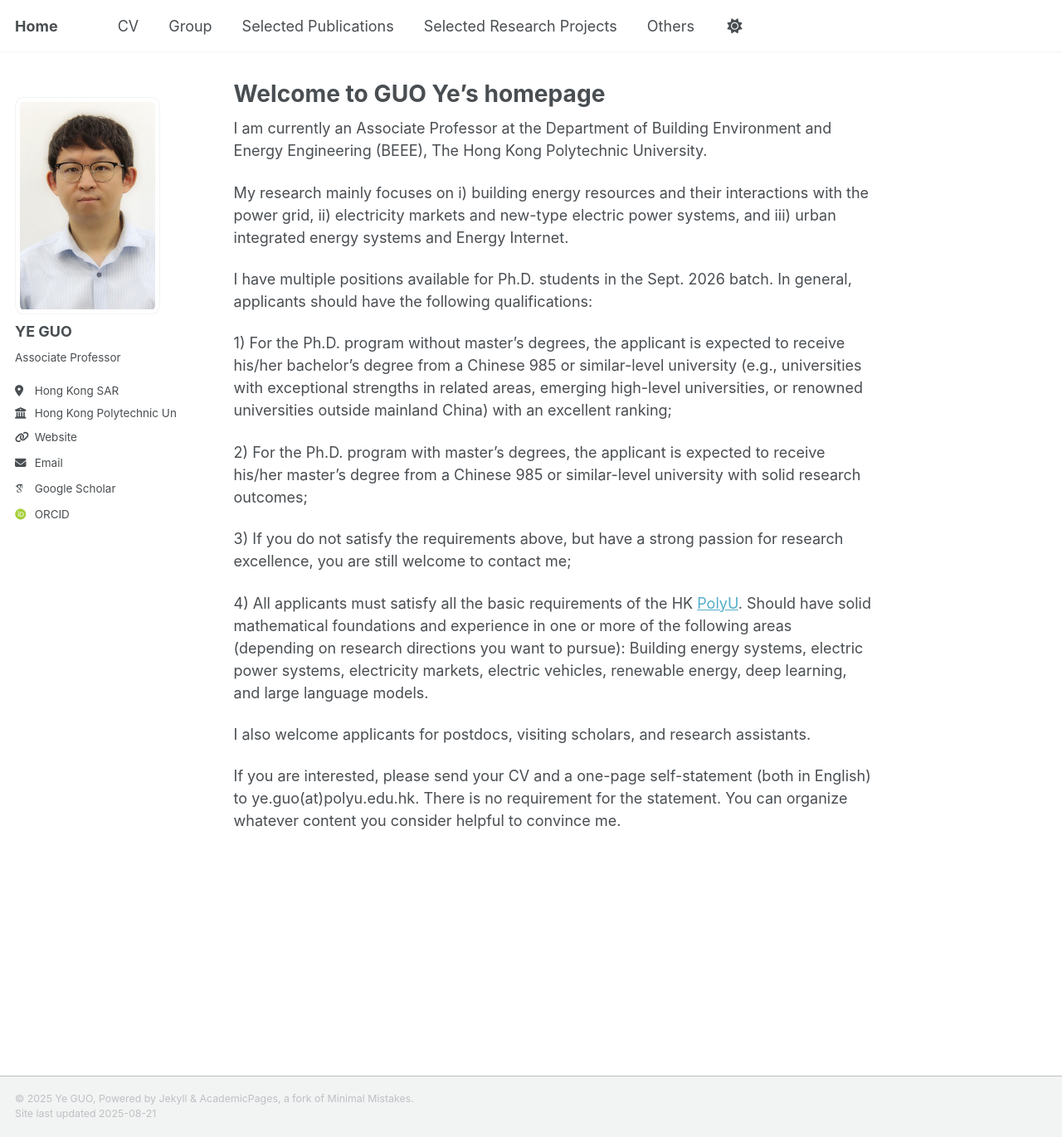
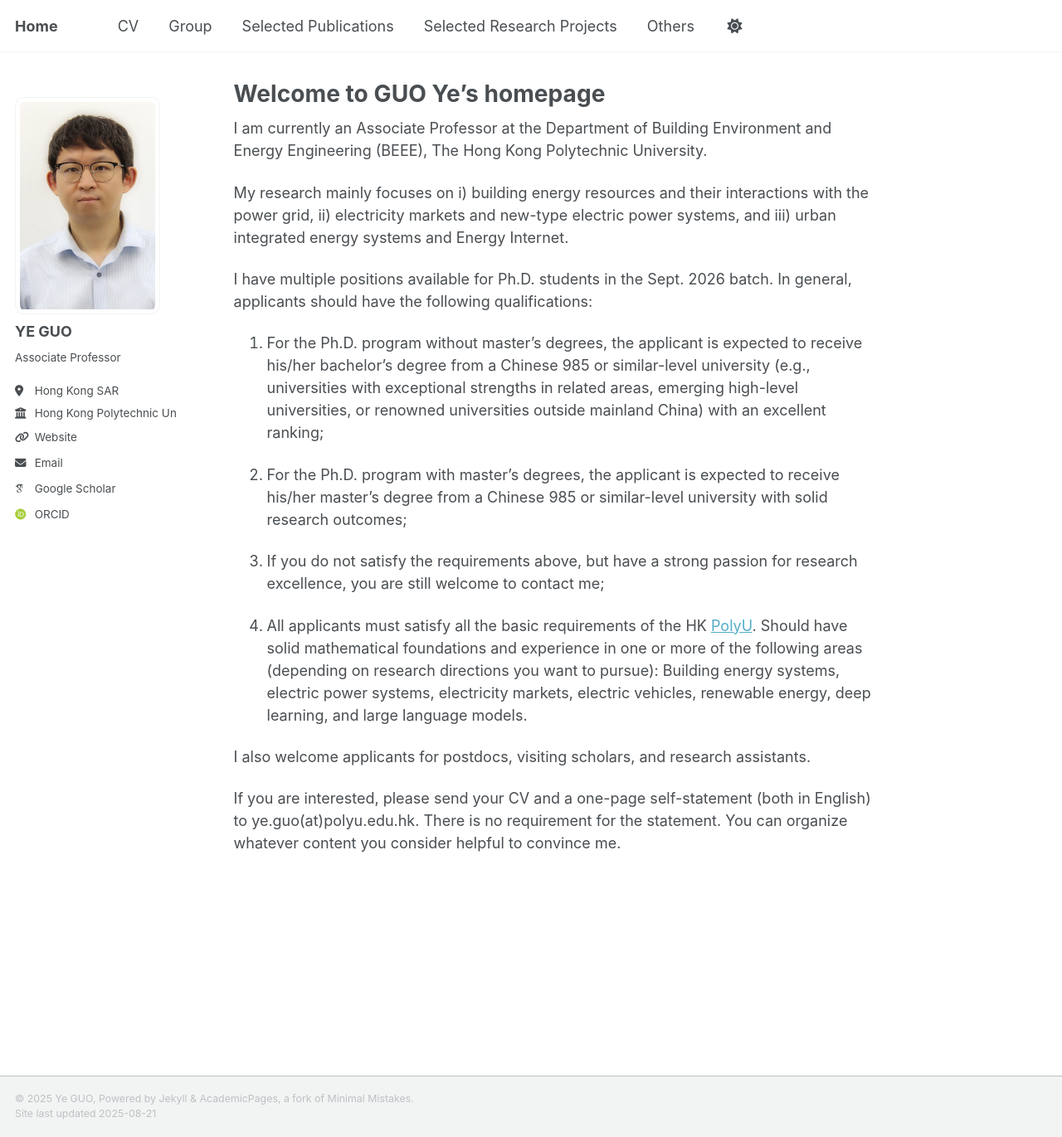
Before and after one commit to ye-guo/ye-guo.github.io, a Jekyll site: the page built from _pages/home.md, in a window 1280 px wide and 1371 px high. Shown: the whole window at 83% size. Built offline with Jekyll 4.4.1, drawn with Linux system fonts in a browser that asks for light colours; some web fonts are replaced; a script that is not in the unit is left out.

Commit message:
make lists

```diff
--- a/_pages/home.md
+++ b/_pages/home.md
@@ -12,13 +12,13 @@ My research mainly focuses on i) building energy resources and their interaction
 
 I have multiple positions available for Ph.D. students in the Sept. 2026 batch. In general, applicants should have the following qualifications:
 
-1) For the Ph.D. program without master's degrees, the applicant is expected to receive his/her bachelor's degree from a Chinese 985 or similar-level university (e.g., universities with exceptional strengths in related areas, emerging high-level universities, or renowned universities outside mainland China) with an excellent ranking;
+1. For the Ph.D. program without master's degrees, the applicant is expected to receive his/her bachelor's degree from a Chinese 985 or similar-level university (e.g., universities with exceptional strengths in related areas, emerging high-level universities, or renowned universities outside mainland China) with an excellent ranking;
 
-2) For the Ph.D. program with master's degrees, the applicant is expected to receive his/her master's degree from a Chinese 985 or similar-level university with solid research outcomes;
+2. For the Ph.D. program with master's degrees, the applicant is expected to receive his/her master's degree from a Chinese 985 or similar-level university with solid research outcomes;
 
-3) If you do not satisfy the requirements above, but have a strong passion for research excellence, you are still welcome to contact me;
+3. If you do not satisfy the requirements above, but have a strong passion for research excellence, you are still welcome to contact me;
 
-4) All applicants must satisfy all the basic requirements of the HK [PolyU](https://www.polyu.edu.hk/gs/prospective-students/how-to-apply/). Should have solid mathematical foundations and experience in one or more of the following areas (depending on research directions you want to pursue): Building energy systems, electric power systems, electricity markets, electric vehicles, renewable energy, deep learning, and large language models.
+4. All applicants must satisfy all the basic requirements of the HK [PolyU](https://www.polyu.edu.hk/gs/prospective-students/how-to-apply/). Should have solid mathematical foundations and experience in one or more of the following areas (depending on research directions you want to pursue): Building energy systems, electric power systems, electricity markets, electric vehicles, renewable energy, deep learning, and large language models.
 
 I also welcome applicants for postdocs, visiting scholars, and research assistants.
 
```
